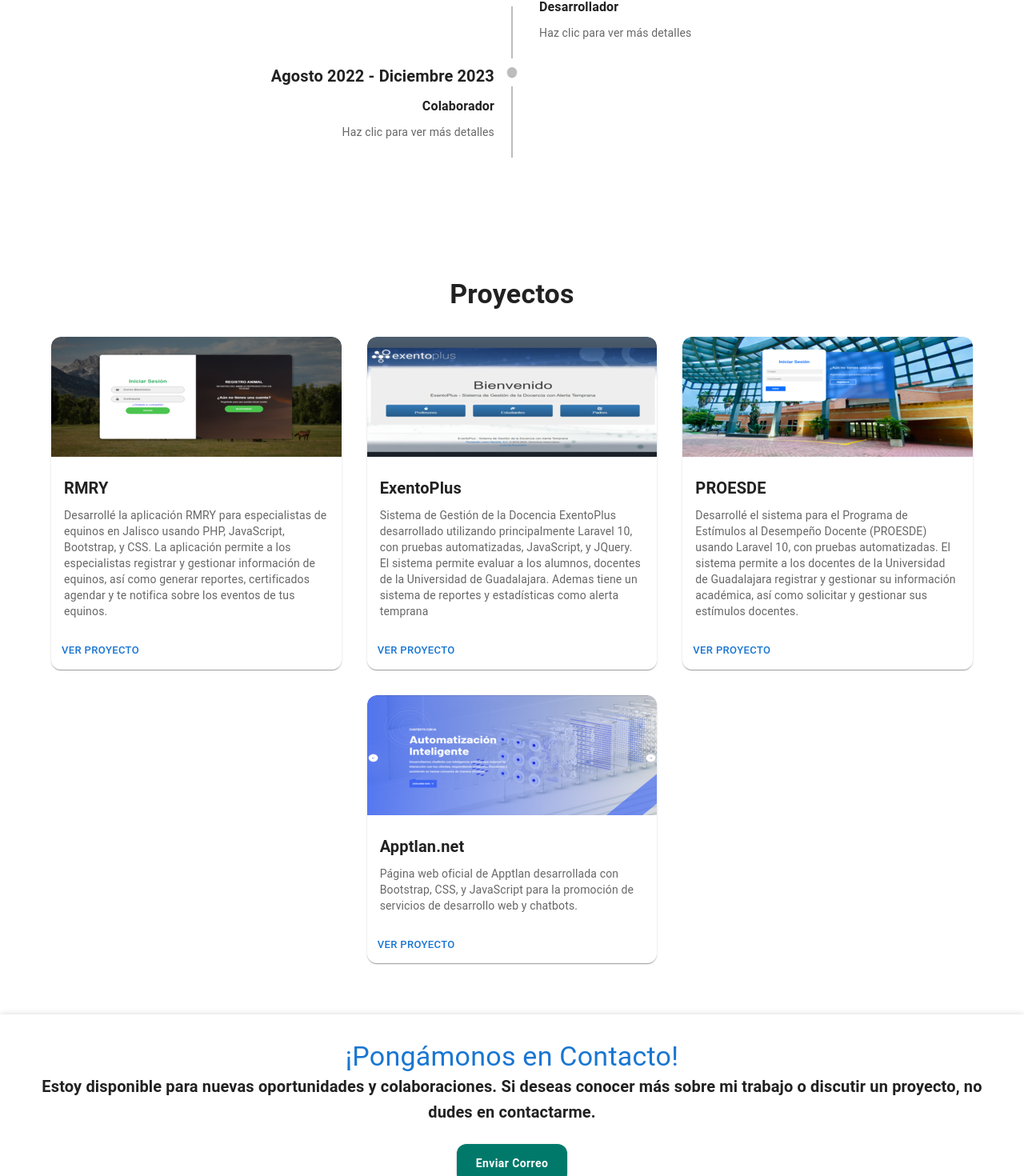
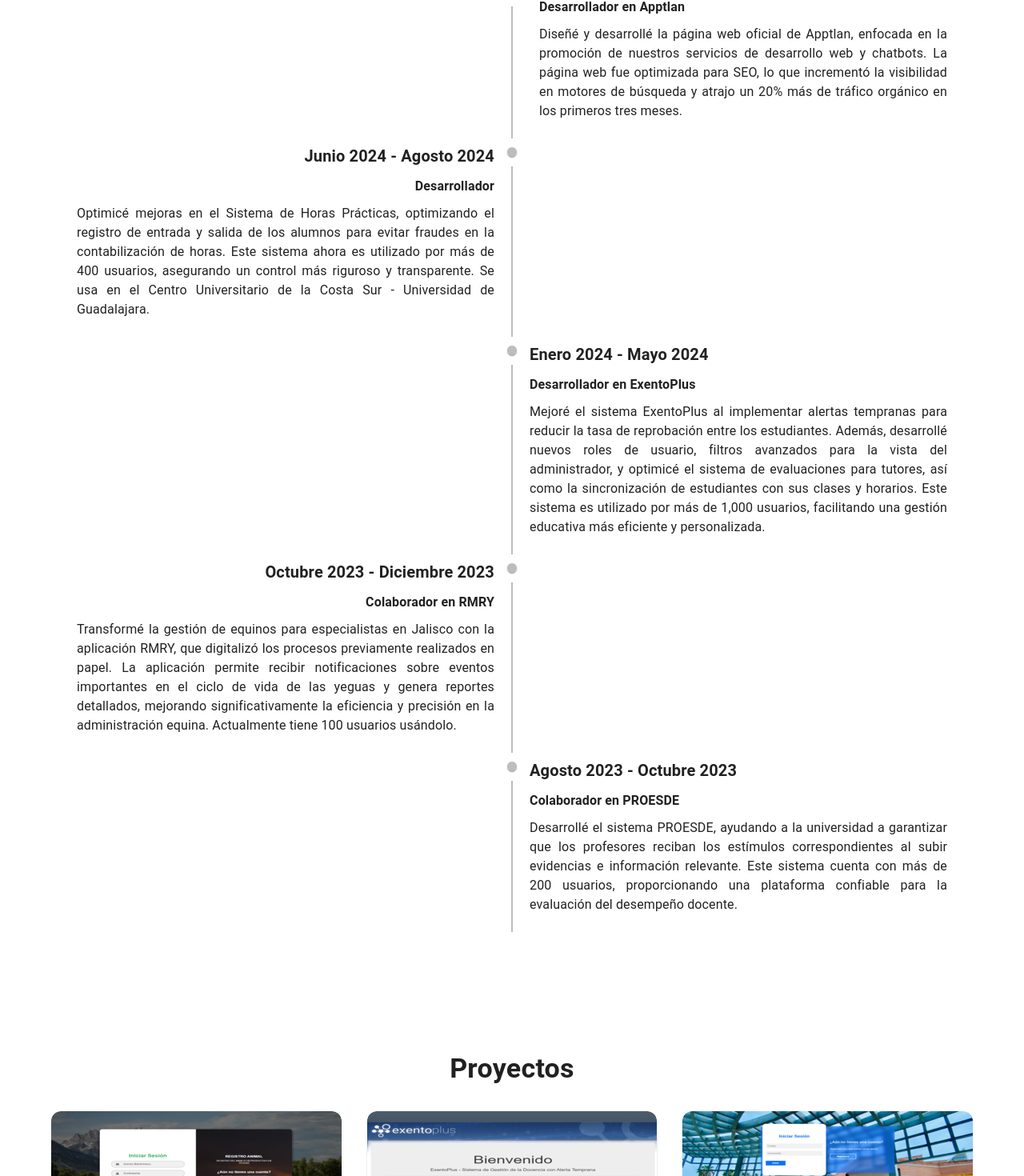
Before and after one commit to Polarking3503/my-portfolio, a React (Create React App) app: page / in a window 1280 px wide. Shown: the part 1186-2656 px from the top of the page at 80% size. Built offline with nearby package versions, Linux system fonts and the light colour scheme.

Commit message:
Refactor Project, hero and contact sections

```diff
--- a/src/components/Contact.js
+++ b/src/components/Contact.js
@@ -1,69 +1,132 @@
-import React from 'react';
-import { useSpring, animated } from '@react-spring/web';
+import React, { useState } from 'react';
+import axios from 'axios';
 import Typography from '@mui/material/Typography';
 import Button from '@mui/material/Button';
+import TextField from '@mui/material/TextField';
+import Box from '@mui/material/Box';
 import { styled } from '@mui/material/styles';
-
-const primaryButtonColor = '#0d47a1';  // New primary button color
-const secondaryButtonColor = '#00796b';  // New secondary button color
+import NearMeIcon from '@mui/icons-material/NearMe';
+import EmailIcon from '@mui/icons-material/Email';
+import Grid from '@mui/material/Grid';
+import CircularProgress from '@mui/material/CircularProgress';
 
 const StyledDiv = styled('div')(({ theme }) => ({
     boxShadow: `0px 4px 10px ${theme.palette.grey[500]}`,
     padding: theme.spacing(4),
     textAlign: 'center',
-    width: '100%',
     maxWidth: '100%',
     margin: '0 auto',
-    position: 'relative',
-    overflow: 'hidden',
-    boxSizing: 'border-box',
+    borderRadius: '8px',
 }));
 
-const StyledTypography = styled(Typography)(({ theme }) => ({
-    marginBottom: theme.spacing(2),
-    fontWeight: 'bold',
-    color: theme.palette.text.primary,
-}));
-
-const StyledButton = styled(Button)(({ theme, colorType }) => ({
-    marginTop: theme.spacing(2),
-    margin: theme.spacing(1),
-    padding: theme.spacing(1.5, 3),
-    borderRadius: '12px',
-    fontWeight: 'bold',
-    textTransform: 'none',
-    transition: 'background-color 0.3s ease',
-    backgroundColor: colorType === 'secondary' ? secondaryButtonColor : primaryButtonColor,
+const StyledButton = styled(({ colorType, ...otherProps }) => (
+    <Button {...otherProps} />
+))({
+    marginTop: '16px',
+    borderRadius: '8px',
+    width: '100%',
+    backgroundColor: '#0078c7',
     color: '#fff',
-}));
+    '&:hover': {
+        backgroundColor: '#00aafe',
+    },
+});
 
 const Contact = () => {
-    const containerAnimationProps = useSpring({
-        opacity: 1,
-        transform: 'translateY(0)',
-        from: { opacity: 0, transform: 'translateY(50px)' },
-        config: { duration: 1000 },
-    });
+    const [formData, setFormData] = useState({ nombre: '', email: '', descripcion: '' });
+    const [status, setStatus] = useState('');
+    const [isSending, setIsSending] = useState(false);
+
+    const handleChange = (e) => {
+        const { name, value } = e.target;
+        setFormData((prevData) => ({
+            ...prevData,
+            [name]: value,
+        }));
+    };
+
+    const handleSubmit = async (e) => {
+        e.preventDefault();
+        setIsSending(true);
+        setStatus('Enviando...');
+
+        try {
+            await axios.post('/api/send-email', formData);
+            setStatus('Mensaje enviado con éxito.');
+            setFormData({ nombre: '', email: '', descripcion: '' });
+        } catch (error) {
+            setStatus('Hubo un error al enviar el mensaje.');
+            console.error(error);
+        } finally {
+            setIsSending(false);
+        }
+    };
+
+    const isFormValid = formData.nombre && formData.email && formData.descripcion;
 
     return (
-        <animated.div style={containerAnimationProps}>
         <StyledDiv id="contact">
-                <Typography variant="h4" component="h1" color="primary">
-                    ¡Pongámonos en Contacto!
+            <Grid container spacing={3} alignItems="center" justifyContent="center">
+                <Grid item xs={12} sm={6} md={6} align="center">
+                    <img src="images/Mail.png" alt="Mail Icon" style={{ width: '100%', maxWidth: '500px', height: 'auto' }} />
+                </Grid>
+
+                <Grid item xs={12} sm={6} md={6}>
+                    <Typography variant="h4" component="h1" color="primary" align="center">
+                        Contáctame
                     </Typography>
-                <StyledTypography variant="h6">
-                    Estoy disponible para nuevas oportunidades y colaboraciones. Si deseas conocer más sobre mi trabajo o discutir un proyecto, no dudes en contactarme.
-                </StyledTypography>
+                    <Typography variant="body1" sx={{ mt: 1, color: 'text.secondary', display: 'flex', justifyContent: 'center', alignItems: 'center' }}>
+                        <EmailIcon style={{ marginRight: '0.5rem' }} fontSize="small" />
+                        <a href="mailto:reynaga_45@icloud.com" style={{ color: 'inherit', textDecoration: 'none' }}>
+                            reynaga_45@icloud.com
+                        </a>
+                    </Typography>
 
+                    <Typography variant="h6" color="textPrimary" align="center" sx={{ mt: 3 }}>
+                        Estoy interesado...
+                    </Typography>
+                    <Box component="form" onSubmit={handleSubmit}>
+                        <TextField
+                            fullWidth
+                            margin="normal"
+                            label="Nombre"
+                            variant="outlined"
+                            name="nombre"
+                            value={formData.nombre}
+                            onChange={handleChange}
+                        />
+                        <TextField
+                            fullWidth
+                            margin="normal"
+                            label="Email"
+                            variant="outlined"
+                            name="email"
+                            value={formData.email}
+                            onChange={handleChange}
+                        />
+                        <TextField
+                            fullWidth
+                            margin="normal"
+                            label="Descripción"
+                            variant="outlined"
+                            name="descripcion"
+                            multiline
+                            rows={4}
+                            value={formData.descripcion}
+                            onChange={handleChange}
+                        />
                         <StyledButton
-                    variant="contained"
-                    colorType="secondary"
-                    href="mailto:reynaga_45@icloud.com"
+                            type="submit"
+                            startIcon={!isSending && <NearMeIcon />}
+                            disabled={!isFormValid || isSending}
                         >
-                    Enviar Correo
+                            {isSending ? <CircularProgress size={24} color="inherit" /> : 'Enviar'}
                         </StyledButton>
+                        {status && <Typography variant="body2" sx={{ mt: 2, color: 'text.secondary' }}>{status}</Typography>}
+                    </Box>
+                </Grid>
+            </Grid>
         </StyledDiv>
-        </animated.div>
     );
 };
 
--- a/src/components/Experience.js
+++ b/src/components/Experience.js
@@ -1,4 +1,4 @@
-import React, { useState } from 'react';
+import React from 'react';
 import { useSpring, animated } from '@react-spring/web';
 import Container from '@mui/material/Container';
 import Typography from '@mui/material/Typography';
@@ -13,38 +13,52 @@ import StarIcon from '@mui/icons-material/Star';
 
 const experiences = [
     {
-        date: 'Enero 2024 - Actualidad',
+        date: 'Agosto 2024 - Actualidad',
+        title: 'Desarrollador en Apptlan',
+        details: [
+            `Diseñé y desarrollé la página web oficial de Apptlan, enfocada en la promoción de nuestros servicios de desarrollo web y chatbots.
+            La página web fue optimizada para SEO, lo que incrementó la visibilidad en motores de búsqueda y atrajo un 20% más de tráfico orgánico en
+            los primeros tres meses.`,
+        ],
+    },
+    {
+        date: 'Junio 2024 - Agosto 2024',
         title: 'Desarrollador',
         details: [
-            `• Diseñé y desarrollé la página web oficial de Apptlan, enfocada en la promoción de nuestros servicios de desarrollo web y chatbots.
-            La página web fue optimizada para SEO, lo que incrementó la visibilidad en motores de búsqueda y atrajo un 20% más de tráfico orgánico en
-            los primeros tres meses.`,
-
-            `• Transformé la gestión de equinos para especialistas en Jalisco con la aplicación RMRY, que digitalizó los procesos previamente realizados en papel.
-            La aplicación permite recibir notificaciones sobre eventos importantes en el ciclo de vida de las yeguas y genera reportes detallados, mejorando
-            significativamente la eficiencia y precisión en la administración equina. Actualmente tiene 100 usuarios usándolo.`,
-
-            `• Optimicé mejoras en el Sistema de Horas Prácticas, optimizando el registro de entrada y salida de los alumnos para evitar fraudes en la contabilización de horas.
+            `Optimicé mejoras en el Sistema de Horas Prácticas, optimizando el registro de entrada y salida de los alumnos para evitar fraudes en la contabilización de horas.
             Este sistema ahora es utilizado por más de 400 usuarios, asegurando un control más riguroso y transparente. Se usa en el Centro Universitario de la Costa Sur -
             Universidad de Guadalajara.`,
         ],
     },
     {
-        date: 'Agosto 2022 - Diciembre 2023',
-        title: 'Colaborador',
+        date: 'Enero 2024 - Mayo 2024',
+        title: 'Desarrollador en ExentoPlus',
         details: [
-            `• Mejoré el sistema ExentoPlus al implementar alertas tempranas para reducir la tasa de reprobación entre los estudiantes. Además, desarrollé nuevos roles de
+            `Mejoré el sistema ExentoPlus al implementar alertas tempranas para reducir la tasa de reprobación entre los estudiantes. Además, desarrollé nuevos roles de
             usuario, filtros avanzados para la vista del administrador, y optimicé el sistema de evaluaciones para tutores, así como la sincronización de estudiantes con
-            sus clases y horarios. Este sistema es utilizado por más de 1,000 usuarios, facilitando una gestión educativa más eficiente y personalizada. ExentoPlus.`,
-
-            `• Desarrollé el sistema PROESDE, ayudando a la universidad a garantizar que los profesores reciban los estímulos correspondientes al subir evidencias e
+            sus clases y horarios. Este sistema es utilizado por más de 1,000 usuarios, facilitando una gestión educativa más eficiente y personalizada.`,
+        ],
+    },
+    {
+        date: 'Octubre 2023 - Diciembre 2023',
+        title: 'Colaborador en RMRY',
+        details: [
+            `Transformé la gestión de equinos para especialistas en Jalisco con la aplicación RMRY, que digitalizó los procesos previamente realizados en papel.
+            La aplicación permite recibir notificaciones sobre eventos importantes en el ciclo de vida de las yeguas y genera reportes detallados, mejorando
+            significativamente la eficiencia y precisión en la administración equina. Actualmente tiene 100 usuarios usándolo.`,
+        ],
+    },
+    {
+        date: 'Agosto 2023 - Octubre 2023',
+        title: 'Colaborador en PROESDE',
+        details: [
+            `Desarrollé el sistema PROESDE, ayudando a la universidad a garantizar que los profesores reciban los estímulos correspondientes al subir evidencias e
             información relevante. Este sistema cuenta con más de 200 usuarios, proporcionando una plataforma confiable para la evaluación del desempeño docente.`,
         ],
     },
 ];
 
 const TimelineExperienceItem = ({ date, title, details, delay, isLatest }) => {
-    const [expanded, setExpanded] = useState(false);
     const animationProps = useSpring({
         opacity: 1,
         transform: 'translateY(0)',
@@ -61,7 +75,7 @@ const TimelineExperienceItem = ({ date, title, details, delay, isLatest }) => {
                 </TimelineDot>
                 <TimelineConnector />
             </TimelineSeparator>
-            <TimelineContent onClick={() => setExpanded(!expanded)} style={{ cursor: 'pointer' }}>
+            <TimelineContent style={{ cursor: 'default' }}>
                 <animated.div style={animationProps}>
                     <Box sx={{ mb: 2 }}>
                         <Typography variant="h6" component="h2" sx={{ fontWeight: 'bold' }}>
@@ -70,20 +84,13 @@ const TimelineExperienceItem = ({ date, title, details, delay, isLatest }) => {
                         <Typography variant="subtitle1" component="h3" sx={{ fontWeight: 'bold', mt: 1 }}>
                             {title}
                         </Typography>
-                        {!expanded && (
-                            <Typography variant="body2" sx={{ mt: 1, color: 'text.secondary' }}>
-                                Haz clic para ver más detalles
-                            </Typography>
-                        )}
-                        {expanded && (
                         <Box sx={{ mt: 1 }}>
                             {details && details.map((detail, index) => (
-                                    <Typography key={index} variant="body1" sx={{ mt: 1 }}>
+                                <Typography key={index} variant="body1" sx={{ mt: 1, textAlign: 'justify' }}>
                                     {detail}
                                 </Typography>
                             ))}
                         </Box>
-                        )}
                     </Box>
                 </animated.div>
             </TimelineContent>
--- a/src/components/Hero.js
+++ b/src/components/Hero.js
@@ -7,7 +7,6 @@ import Typography from "@mui/material/Typography";
 import IconButton from "@mui/material/IconButton";
 import GitHubIcon from "@mui/icons-material/GitHub";
 import LinkedInIcon from "@mui/icons-material/LinkedIn";
-import ContactPageIcon from '@mui/icons-material/ContactPage';
 
 export default function Hero() {
     return (
@@ -80,16 +79,6 @@ export default function Hero() {
                         >
                             <LinkedInIcon fontSize="large" />
                         </IconButton>
-            <IconButton
-              aria-label="CV"
-              component="a"
-              href="/files/cv-luis-jorge.pdf"
-              download
-              rel="noopener noreferrer"
-              sx={{ color: "text.primary" }}
-            >
-              <ContactPageIcon fontSize="large" />
-            </IconButton>
                     </Stack>
                 </Stack>
             </Container>
--- a/src/components/Projects.js
+++ b/src/components/Projects.js
@@ -98,19 +98,27 @@ const Projects = () => {
 const projects = [
     {
         title: 'RMRY',
-        description: 'Desarrollé la aplicación RMRY para especialistas de equinos en Jalisco usando PHP, JavaScript, Bootstrap, y CSS. La aplicación permite a los especialistas registrar y gestionar información de equinos, así como generar reportes, certificados agendar y te notifica sobre los eventos de tus equinos.',
+        description:
+            `Desarrollé la aplicación RMRY para especialistas de equinos en Jalisco usando PHP, JavaScript, Bootstrap, y CSS.
+            La aplicación permite a los especialistas registrar y gestionar información de equinos, así como generar reportes,
+            certificados agendar y te notifica sobre los eventos de tus equinos.`,
         link: 'https://demo.registroequino.com/',
         image: 'images/RMRY.png',
     },
     {
         title: 'ExentoPlus',
-        description: 'Sistema de Gestión de la Docencia ExentoPlus desarrollado utilizando principalmente Laravel 10, con pruebas automatizadas, JavaScript, y JQuery. El sistema permite evaluar a los alumnos, docentes de la Universidad de Guadalajara. Ademas tiene un sistema de reportes y estadísticas como alerta temprana',
+        description:
+            `Sistema de Gestión de la Docencia ExentoPlus desarrollado utilizando principalmente Laravel, con pruebas automatizadas, JavaScript, y JQuery.
+            El sistema permite evaluar a los alumnos, docentes de la Universidad de Guadalajara. Ademas tiene un sistema de reportes y estadísticas como alerta temprana`,
         link: 'https://epra.exentoplus.com/',
         image: 'images/EXENTOPLUS.png',
     },
     {
         title: 'PROESDE',
-        description: 'Desarrollé el sistema para el Programa de Estímulos al Desempeño Docente (PROESDE) usando Laravel 10, con pruebas automatizadas.  El sistema permite a los docentes de la Universidad de Guadalajara registrar y gestionar su información académica, así como solicitar y gestionar sus estímulos docentes.',
+        description:
+            `Desarrollé el sistema para el Programa de Estímulos al Desempeño Docente (PROESDE) usando Laravel 10, con pruebas automatizadas.
+            El sistema permite a los docentes de la Universidad de Guadalajara registrar y gestionar su información académica, así como solicitar
+            y gestionar sus estímulos docentes.`,
         link: 'http://148.202.213.168/',
         image: 'images/PROESDE.png',
     },
```
Also changed, not shown: public/images/Mail.png (added). Lines whose indentation alone changed are shown as unchanged.
